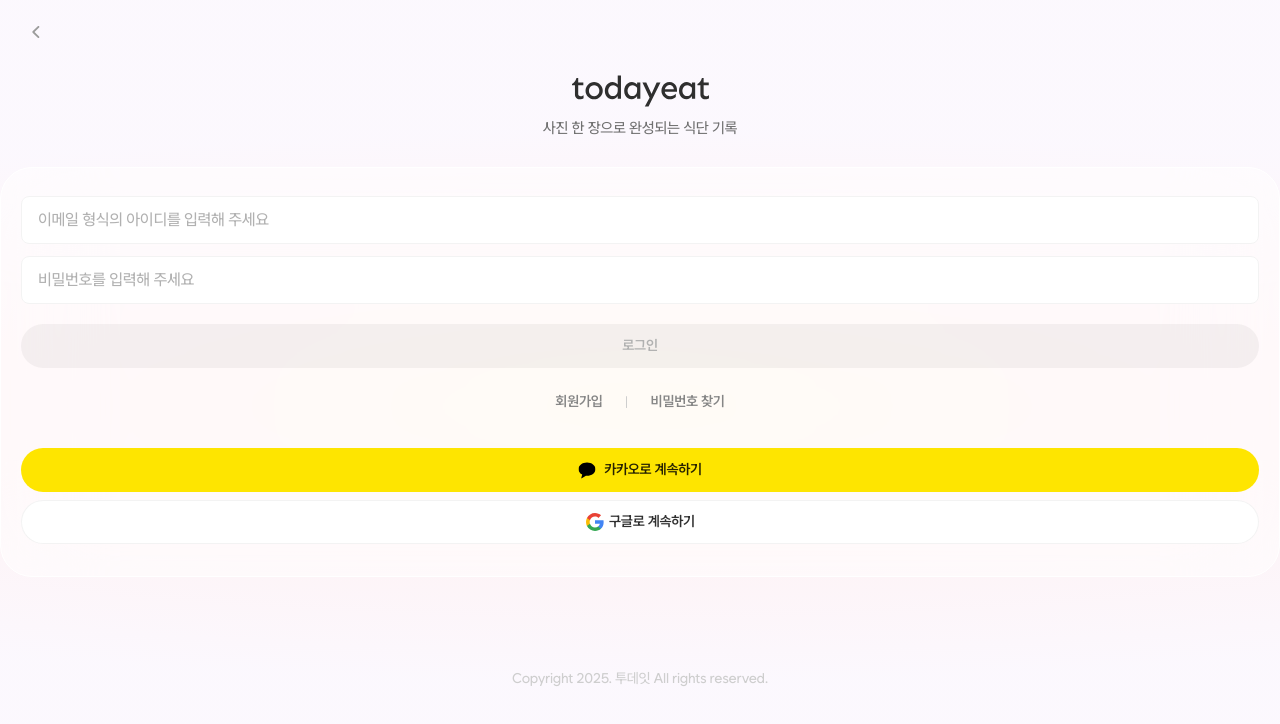
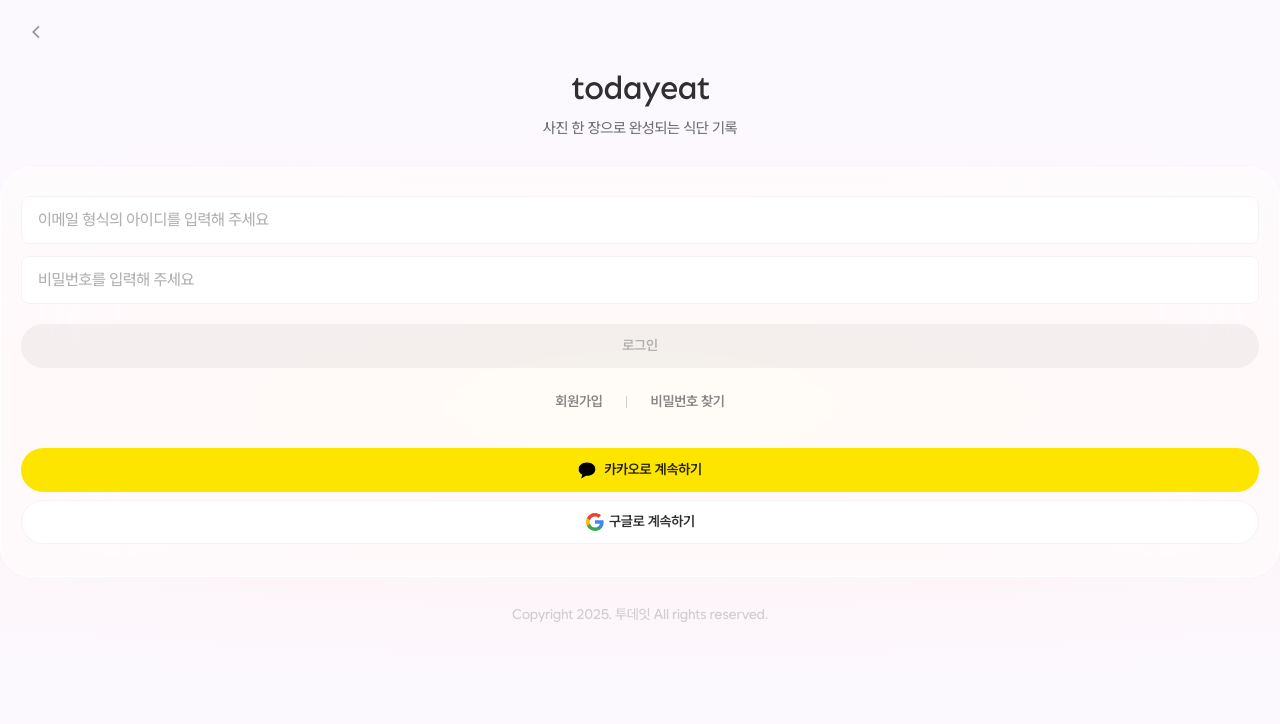
Before and after one commit to llddang/todayeat, a Next.js app: page /sign-in in a window 1280 px wide. Shown: the top 724 px of the page. Built offline with nearby package versions, Linux system fonts and the light colour scheme; no server answers.

Commit message:
design:#182 layout 적용

```diff
--- a/src/app/(auth)/sign-in/layout.tsx
+++ b/src/app/(auth)/sign-in/layout.tsx
@@ -7,9 +7,9 @@ const Layout = ({
   children: React.ReactNode;
 }>) => {
   return (
-    <div className="temp-layout">
+    <div className="layout-container">
       <HeaderBackButton />
-      <main className="py-layout">{children}</main>
+      <main className="pt-layout">{children}</main>
       <Footer />
     </div>
   );
--- a/src/app/(auth)/sign-up/layout.tsx
+++ b/src/app/(auth)/sign-up/layout.tsx
@@ -7,9 +7,9 @@ const Layout = ({
   children: React.ReactNode;
 }>) => {
   return (
-    <div className="temp-layout">
+    <div className="layout-container">
       <Header />
-      <main className="py-layout">
+      <main className="pt-layout">
         <Suspense>{children}</Suspense>
       </main>
     </div>
```
